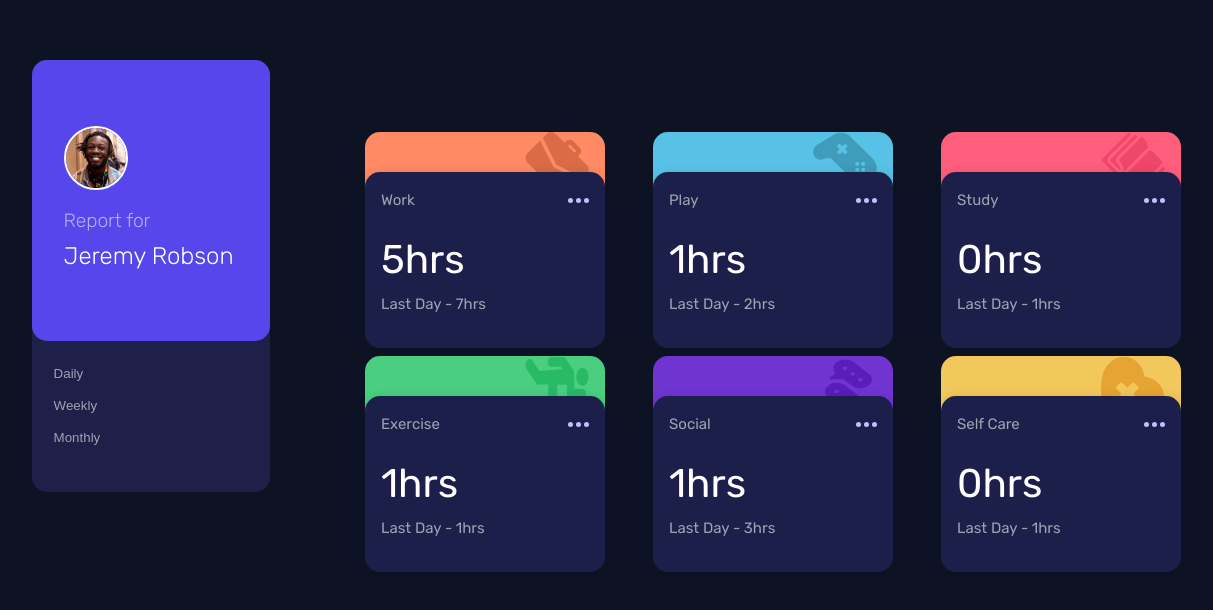
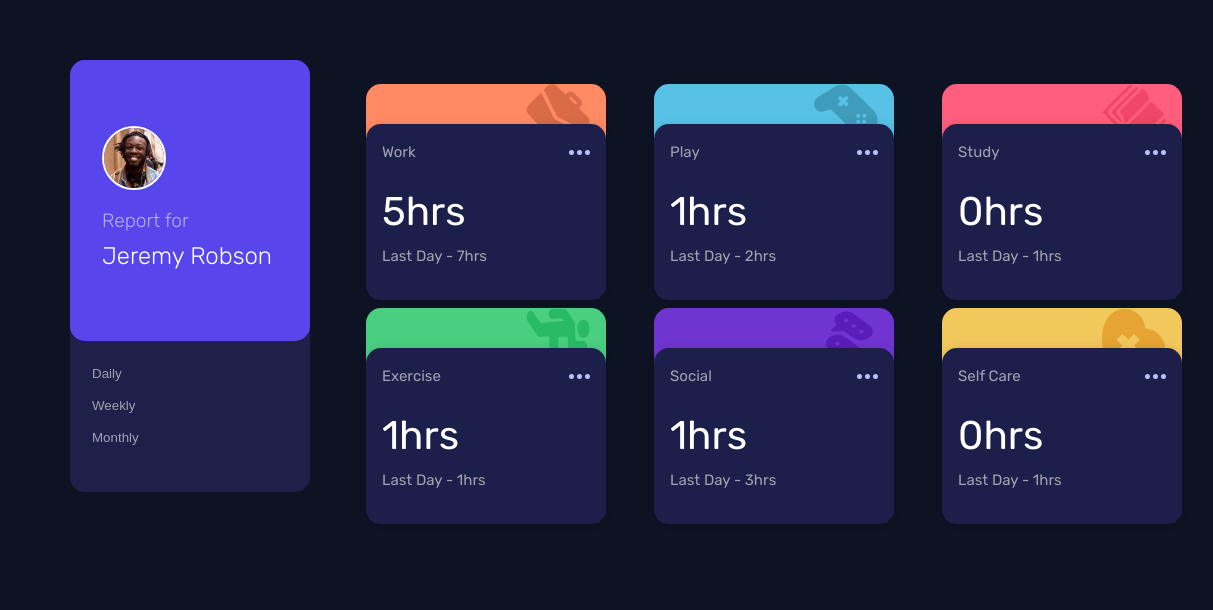
Before and after one commit to Tbeaumont79/Time-tracking-dashboard, a Vue app: page / in a window 1536 px wide. Shown: the part 124-734 px from the top of the page, without its empty margins (122-1335 px from the left). Built offline with nearby package versions, Linux system fonts and the light colour scheme.

Commit message:
fixing responsive problem

```diff
--- a/src/App.vue
+++ b/src/App.vue
@@ -192,7 +192,7 @@ onMounted(() => {
     justify-content: center;
     flex-direction: row;
     align-items: center;
-    width: 80%;
+    width: 75%;
     height: 60%;
     gap: 1rem;
   }
@@ -221,6 +221,7 @@ onMounted(() => {
     justify-content: center;
     background: var(--vt-c-accent);
     height: 65%;
+    width: 15rem;
     border-radius: 15px;
   }
   .identity-info h1 {
@@ -239,8 +240,8 @@ onMounted(() => {
     border: 2px solid #fff;
   }
   .all-card {
-    width: 80%;
-    height: 50%;
+    width: 100%;
+    height: 70%;
   }
 
   .header-card {
```
